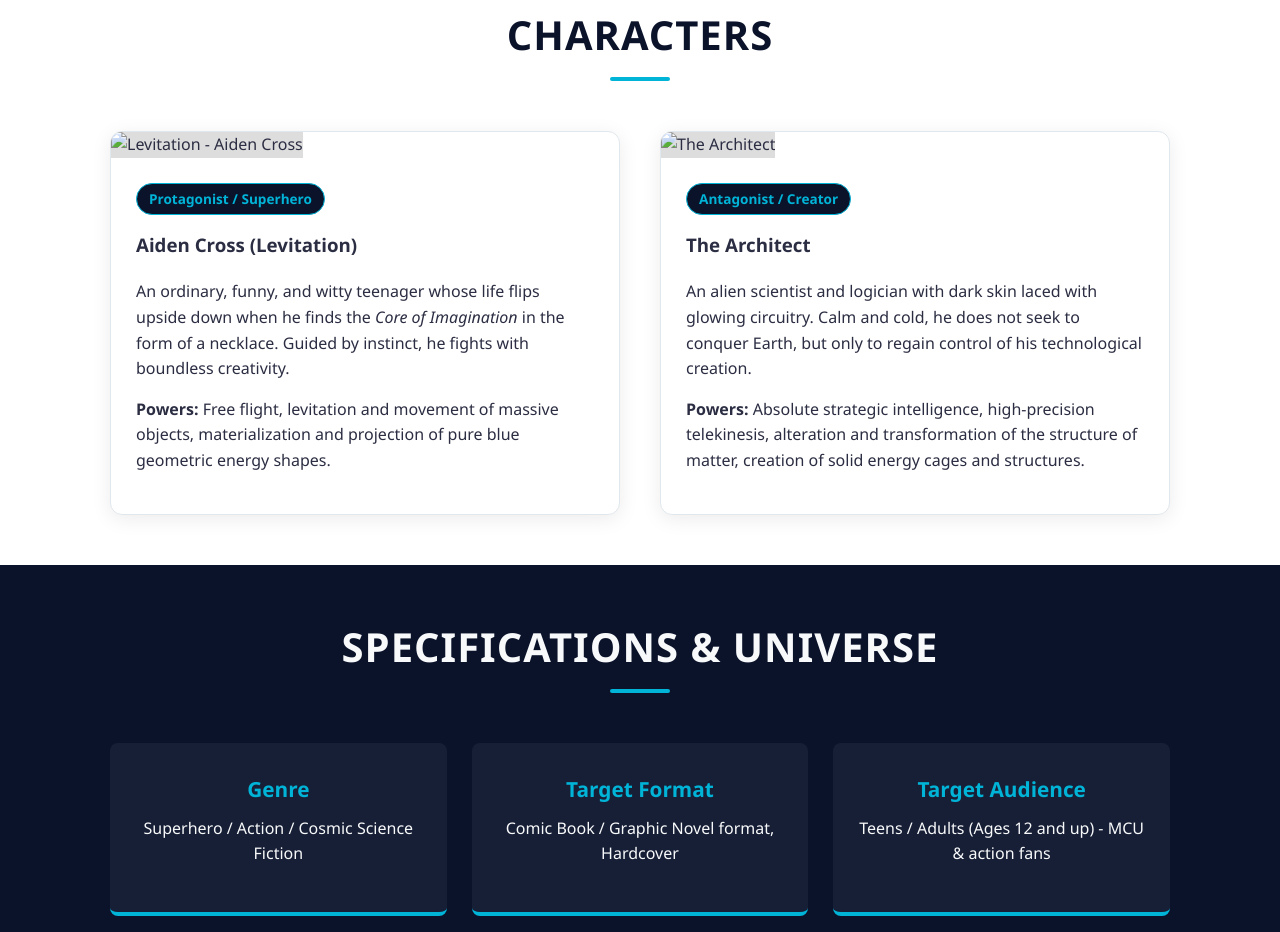
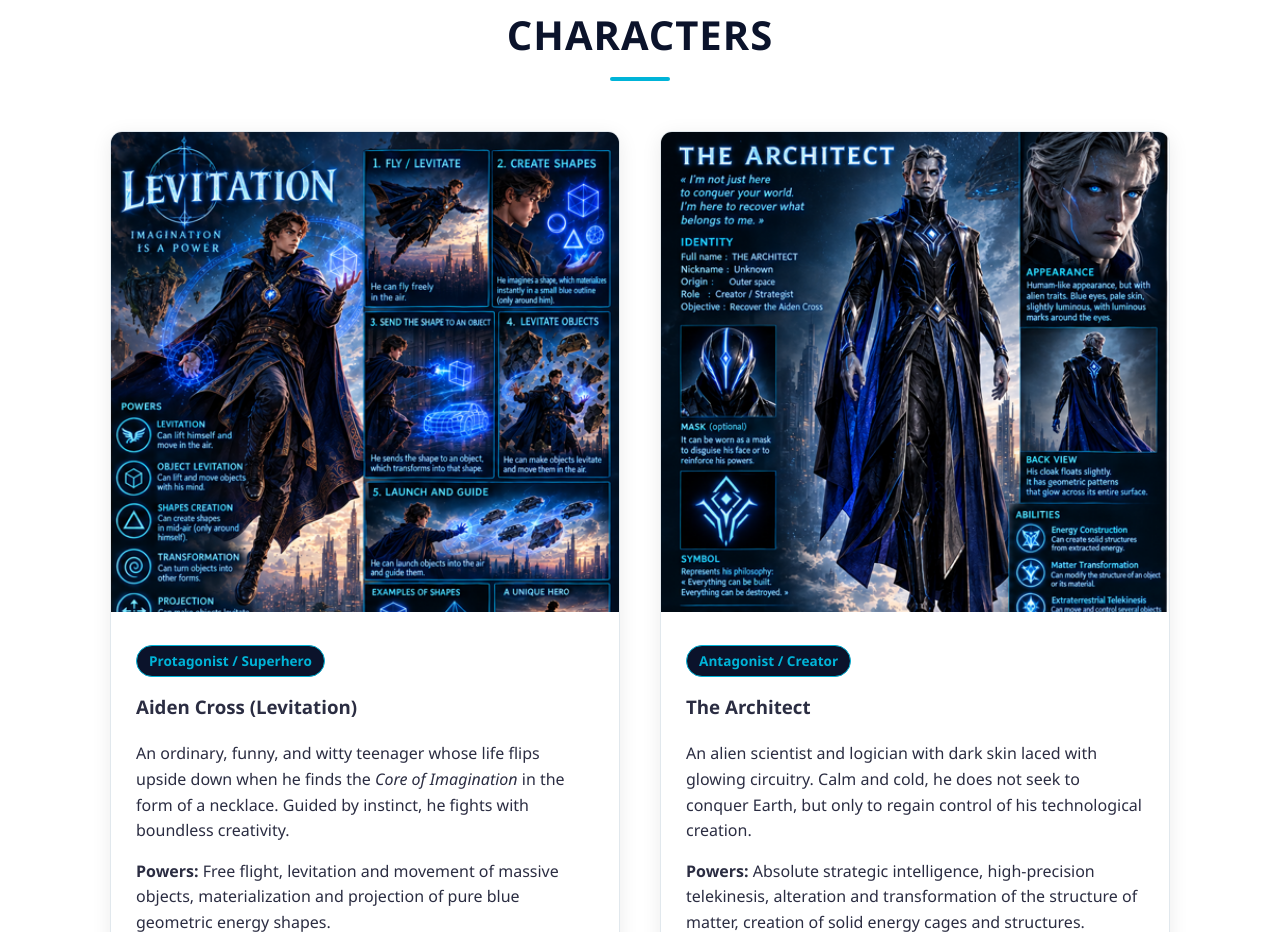
Before and after one commit to LordBones-code/BD-website, a plain HTML site: page index.html in a window 1280 px wide. Shown: the part 1228-2160 px from the top of the page. Drawn offline with Linux system fonts and the light colour scheme.

Commit message:
Fix HTML encoding issues in index.html

```diff
--- a/index.html
+++ b/index.html
@@ -301,7 +301,7 @@
 
                 <!-- Character 1: Levitation -->
                 <div class="card">
-                    <img src="LÉVITATION(en).png" alt="Levitation - Aiden Cross" class="card-img" style="cursor: pointer;" onclick="openModal(this.src, this.alt)">
+                    <img src="levitation.png" alt="Levitation - Aiden Cross" class="card-img" style="cursor: pointer;" onclick="openModal(this.src, this.alt)">
                     <div class="card-content">
                         <span class="card-role">Protagonist / Superhero</span>
                         <h3>Aiden Cross (Levitation)</h3>
@@ -312,7 +312,7 @@
 
                 <!-- Character 2: The Architect -->
                 <div class="card">
-                    <img src="L'ARCHITECTE(en).png" alt="The Architect" class="card-img" style="cursor: pointer;" onclick="openModal(this.src, this.alt)">
+                    <img src="l-architecte.png" alt="The Architect" class="card-img" style="cursor: pointer;" onclick="openModal(this.src, this.alt)">
                     <div class="card-content">
                         <span class="card-role">Antagonist / Creator</span>
                         <h3>The Architect</h3>
```
